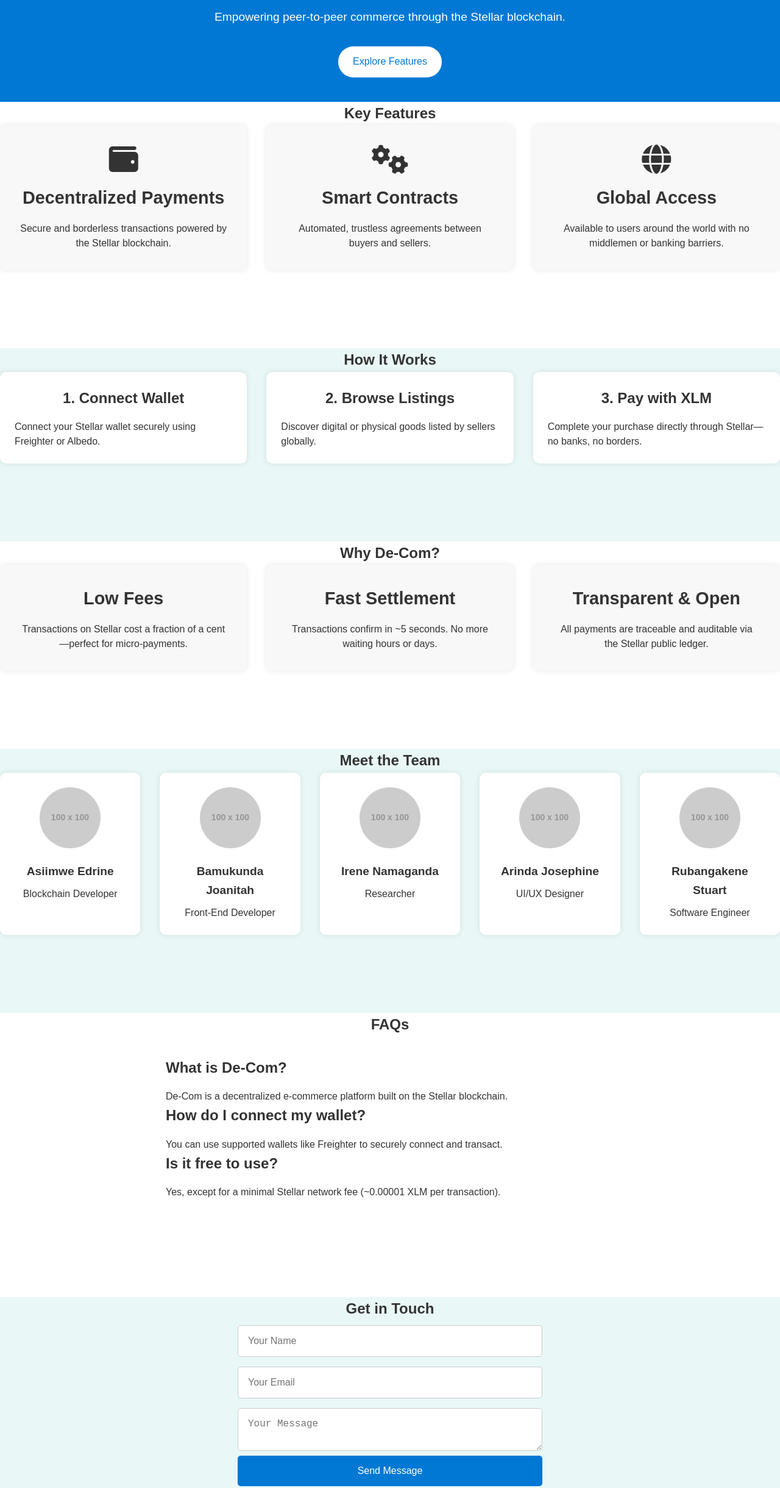
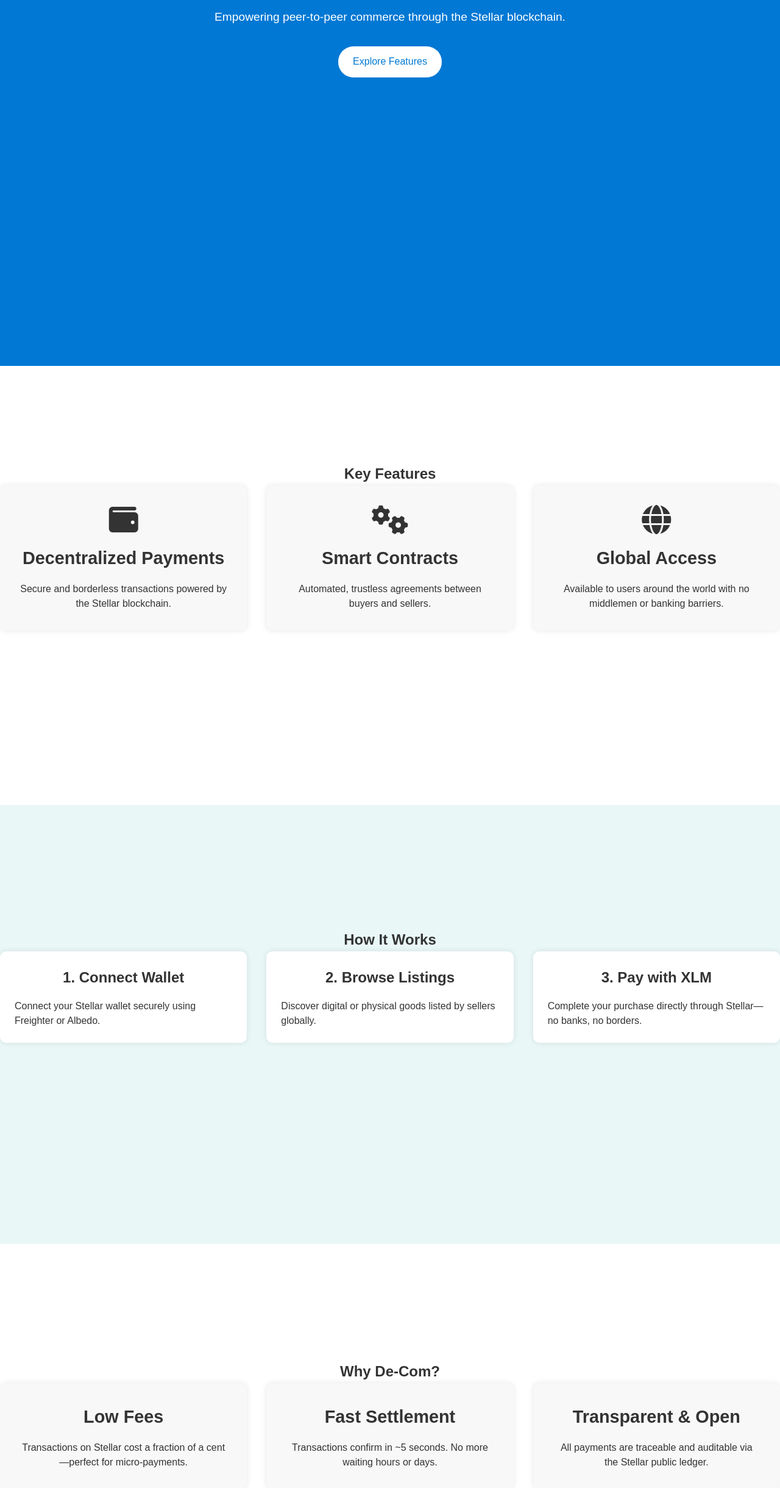
Before and after one commit to edrineasimwe/De-Com, a plain HTML site: page index.html in a window 1280 px wide. Shown: the part 120-2560 px from the top of the page at 61% size. Drawn offline with Linux system fonts and the light colour scheme; placeholder pictures from the web are drawn by us.

Commit message:
Additional Code Modified

```diff
--- a/style.css
+++ b/style.css
@@ -22,6 +22,7 @@
   color: #fff;
   text-align: center;
   padding: 5vh 0;
+  height: 90vh;
 }
 
 header h1 {
@@ -52,6 +53,7 @@
   align-items: center;
   justify-content: center;
   padding-bottom: 10%;
+  height: 90vh; /* Ensure it takes 90% height */
 }
 
 .feature-grid {
@@ -59,7 +61,7 @@
   grid-template-columns: repeat(auto-fit, minmax(250px, 1fr));
   gap: 2rem;
   justify-items: center;
-  width: 100%; /* Ensure it takes as much width as needed */
+  width: 100%;
 }
 
 .feature {
@@ -97,6 +99,7 @@
   flex-direction: column;
   align-items: center;
   justify-content: center;
+  height: 90vh;
   padding-bottom: 10%;
 }
 
@@ -139,6 +142,7 @@
   align-items: center;
   justify-content: center;
   padding-bottom: 10%;
+  height: 90vh; /* Set height */
 }
 
 .benefit-grid {
@@ -176,6 +180,7 @@
   align-items: center;
   justify-content: center;
   padding-bottom: 10%;
+  height: 90vh;
 }
 
 .team-grid {
@@ -219,6 +224,7 @@
   align-items: center;
   justify-content: center;
   padding-bottom: 10%;
+  height: 90vh;
 }
 
 .faq {
@@ -245,6 +251,7 @@
   align-items: center;
   justify-content: center;
   padding-bottom: 10%;
+  height: 90vh;
 }
 
 #contact-form {
```
